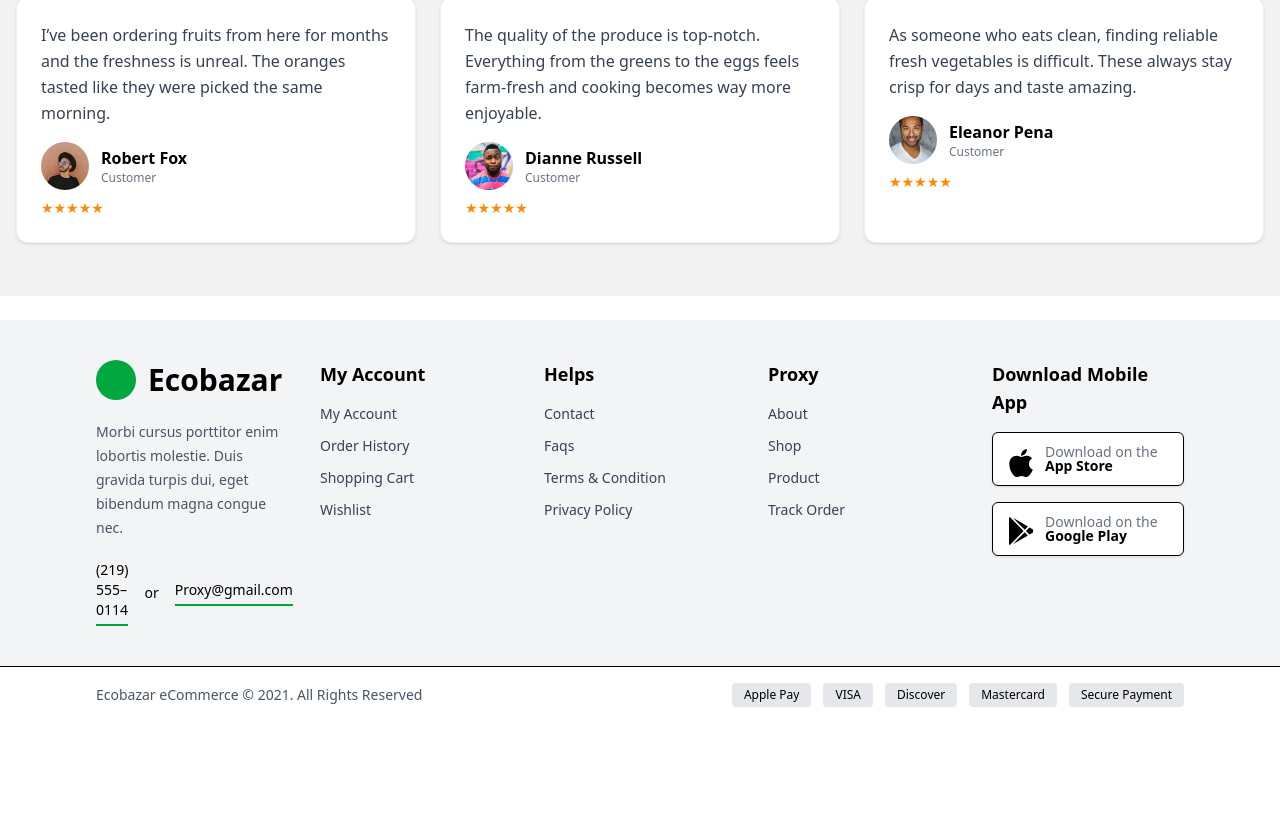
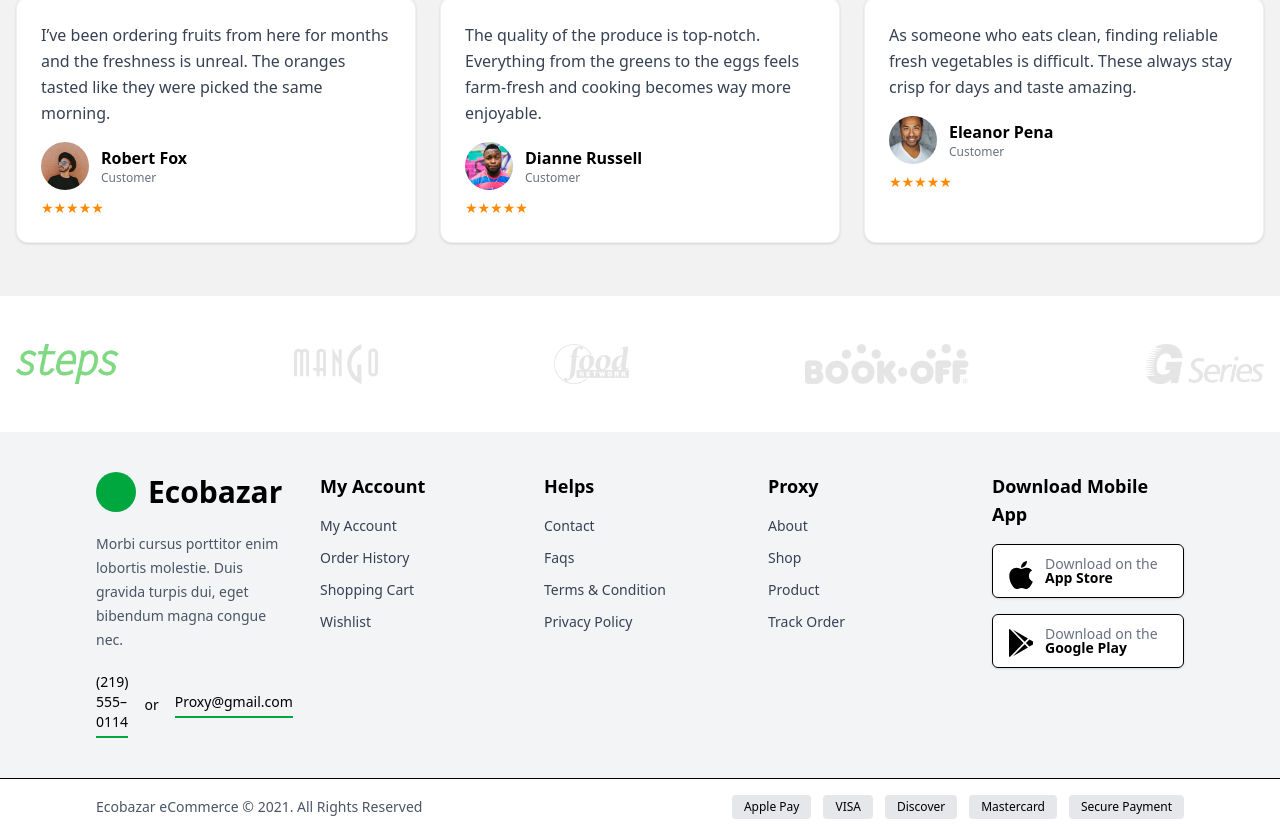
Before and after one commit to cdac-project-green-mart/web-frontend, a React (Vite) app in the folder ecomm-user-client/: page /about in a window 1280 px wide. Shown: the part 2104-2939 px from the top of the page. Before the commit the page ends 2827 px from the top, so only its background shows below. Built offline with nearby package versions, Linux system fonts and the light colour scheme.

Commit message:
fix:added featured brands in ui

```diff
--- a/ecomm-user-client/src/pages/About.jsx
+++ b/ecomm-user-client/src/pages/About.jsx
@@ -2,6 +2,8 @@ import AboutIntro from "../components/about/AboutIntro";
 import AboutFeatures from "../components/about/AboutFeatures";
 import AboutDelivery from "../components/about/AboutDelivery";
 import Testimonials from "../components/testimonials/Testimonials";
+import FeaturedBrands from "../components/featuredBrands/FeaturedBrands";
+
 export default function About(){
     return (
         <div>
@@ -11,8 +13,12 @@ export default function About(){
     <div className="container h-[400px] flex items-center justify-center bg-[#F2F2F2]">
     <Testimonials/>
     </div>
-    <div className="bg-white"> <br></br></div>
+    <div>
+         <FeaturedBrands/>
     </div>
+
+    </div>
+
     );
 
 }
```
